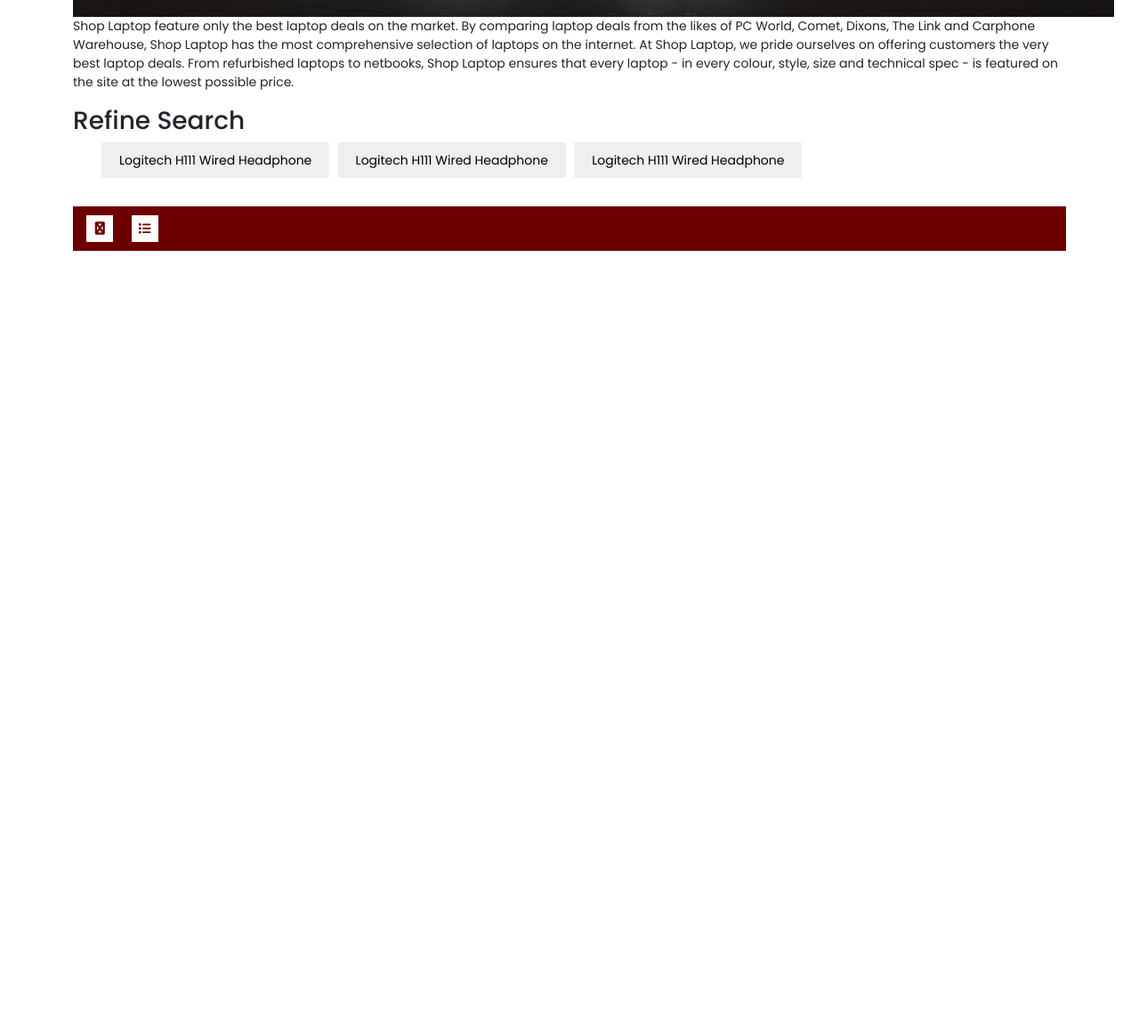
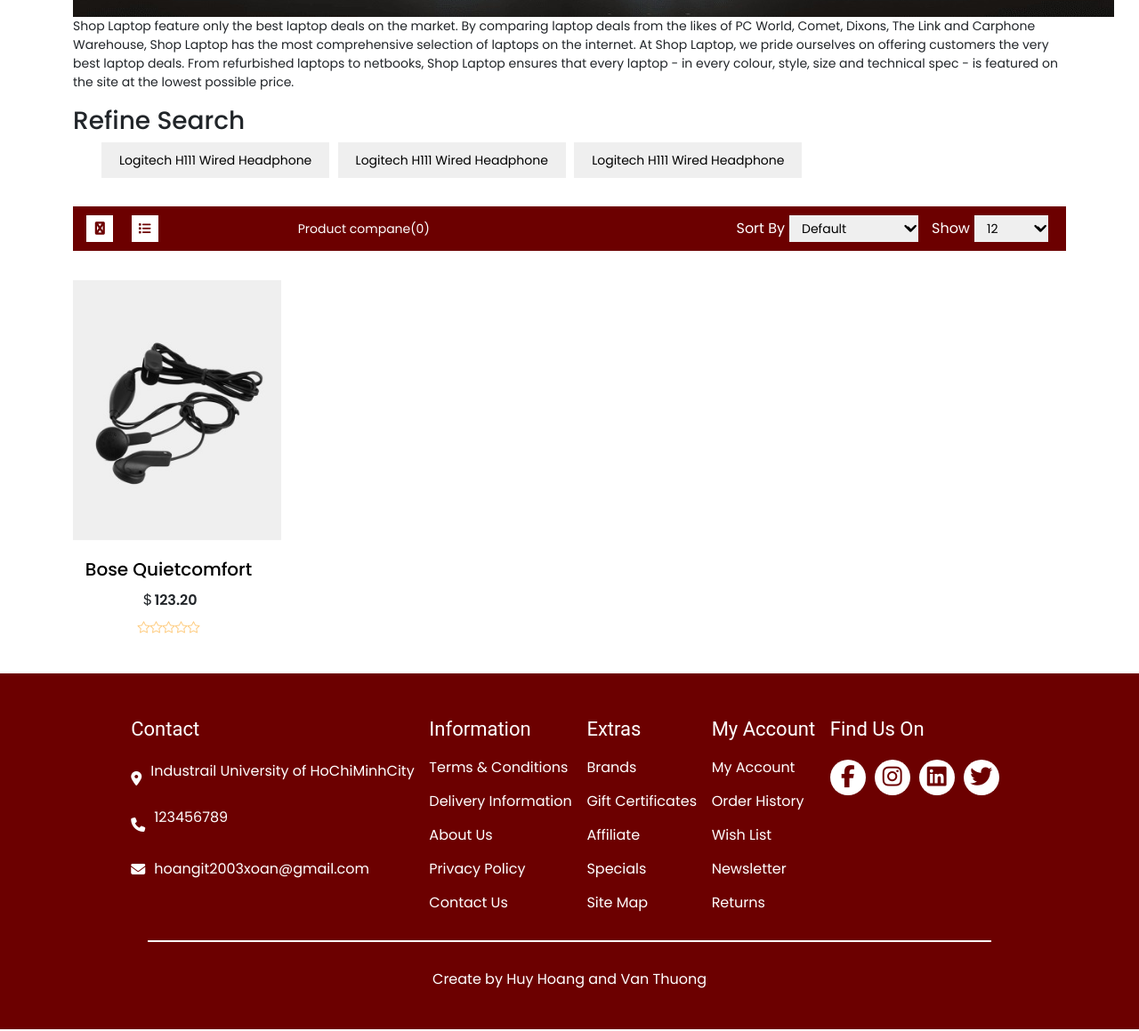
Before and after one commit to hoangit03/BAITAPLON, a plain HTML site: page html/shop.html in a window 1280 px wide. Shown: the part 1809-2968 px from the top of the page at 89% size. Before the commit the page ends 2111 px from the top, so only its background shows below. Drawn offline with nearby package versions, Linux system fonts and the light colour scheme.

Commit message:
Shop hoan thanh

```diff
--- a/html/shop.html
+++ b/html/shop.html
@@ -742,7 +742,147 @@
                           <button id="button-list"><i class="fa-sharp fa-solid fa-list"></i></button>
                         </div>
                       </div>
+                      <div class="col-sm-3 col-xs-7 category-compane">
+                        <a href="">Product compane(0)</a>
+                      </div>
+                      <div class="col-sm-7 col-xs-12 category-sorting">
+                        <div class="sort-cat">
+                          <div class="text-cate-sort">Sort By</div>
+                          <div class="select-sort">
+                            <select name="" id="input-sort">
+                              <option value="#">Default</option>
+                              <option value="#">Name(A-Z)</option>
+                              <option value="#">Name(Z-A)</option>
 
+                            </select>
+                          </div>
+                        </div>
+                        <div class="limit-cat">
+                          <div class="text-cate-limit">Show</div>
+                          <div class="select-limit">
+                            <select name="" id="input-limit">
+                              <option value="#">12</option>
+                              <option value="#">25</option>
+                              <option value="#">50</option>
+
+
+                            </select>
+                          </div>
+                        </div>
+                      </div>
+
+                    </div>
+
+                  </div>
+                  <div class="content_product_colum">
+                    <!-- ngang1 -->
+                    <div class="content_product_colum_number">
+                      <div><img src="../images/head_phone_01.jpg" alt="" /></div>
+                      <div class="product_info">
+                        <div class="name_img">
+                          <a href=""><h5>Bose Quietcomfort</h5></a>
+                        </div>
+                        <div class="product_money">
+                          <i class="bi bi-currency-dollar"></i><b>123.20</b>
+                        </div>
+                        <div class="rating">
+                          <i class="bi bi-star"></i><i class="bi bi-star"></i
+                          ><i class="bi bi-star"></i><i class="bi bi-star"></i
+                          ><i class="bi bi-star"></i>
+                        </div>
+                        <div class="product_buy">
+                          <div class="buy_item">
+                            <div>
+                              <a href=""><i class="bi bi-bag-fill"> </i></a>
+                            </div>
+                            <div class="buy_item_link"><p>Add to card</p></div>
+                            <div class="buy_squence"></div>
+                          </div>
+                          <div class="buy_item">
+                            <div>
+                              <a href=""><i class="bi bi-heart-fill"></i></a>
+                            </div>
+                            <div class="buy_item_link"><p>Add to Wishlist</p></div>
+                            <div class="buy_squence"></div>
+                          </div>
+                          <div class="buy_item">
+                            <div>
+                              <a href=""><i class="bi bi-eye-fill"></i></a>
+                            </div>
+                            <div class="buy_item_link"><p>Quickview</p></div>
+                            <div class="buy_squence"></div>
+                          </div>
+                          <div class="buy_item">
+                            <div>
+                              <a href=""><i class="bi bi-shuffle"></i></a>
+                            </div>
+                            <div class="buy_item_link"><p>Compare</p></div>
+                            <div class="buy_squence"></div>
+                          </div>
+                        </div>
+                      </div>
+                    </div>
+                </div>
+            </div>
+        </div>
+    </main>
+    <!-- footer -->
+    <div id="footer">
+      <div id="footer__top">
+        <div class="foot_top contact">
+          <h3>Contact</h3>
+          <div>
+            <i class="fa-solid fa-location-dot"></i>
+            <p>Industrail University of HoChiMinhCity</p>
+          </div>
+          <div>
+            <i class="fa-sharp fa-solid fa-phone"></i>
+            <p>123456789</p>
+          </div>
+          <div>
+            <i class="fa-sharp fa-solid fa-envelope"></i>
+            <a href="hoangit2003xoan@gmail.com">hoangit2003xoan@gmail.com</a>
+          </div>
+          <div></div>
+        </div>
+        <div class="foot_top information">
+          <h3>Information</h3>
+          <a href="#">Terms & Conditions</a>
+          <a href="#">Delivery Information</a>
+          <a href="#">About Us</a>
+          <a href="#">Privacy Policy</a>
+          <a href="#">Contact Us</a>
+        </div>
+        <div class="foot_top exatras">
+          <h3>Extras</h3>
+          <a href="#">Brands</a>
+          <a href="#">Gift Certificates</a>
+          <a href="#">Affiliate</a>
+          <a href="#">Specials</a>
+          <a href="#">Site Map</a>
+        </div>
+        <div class="foot_top my-Account">
+          <h3>My Account</h3>
+          <a href="#">My Account</a>
+          <a href="#">Order History</a>
+          <a href="#">Wish List</a>
+          <a href="#">Newsletter</a>
+          <a href="#">Returns</a>
+        </div>
+        <div class="foot_top find-payment">
+          <h3>Find Us On</h3>
+          <div>
+            <a href="#"><i class="fa-brands fa-facebook-f"></i></a>
+            <a href="#"><i class="fa-brands fa-instagram"></i></a>
+            <a href="#"><i class="fa-brands fa-linkedin"></i></a>
+            <a href="#"><i class="fa-brands fa-twitter"></i></a>
+          </div>
+        </div>
+      </div>
+      <div id="footer__bottom">
+        <p>Create by Huy Hoang and Van Thuong</p>
+      </div>
+    </div>
 
 </body>
 </html>
```
